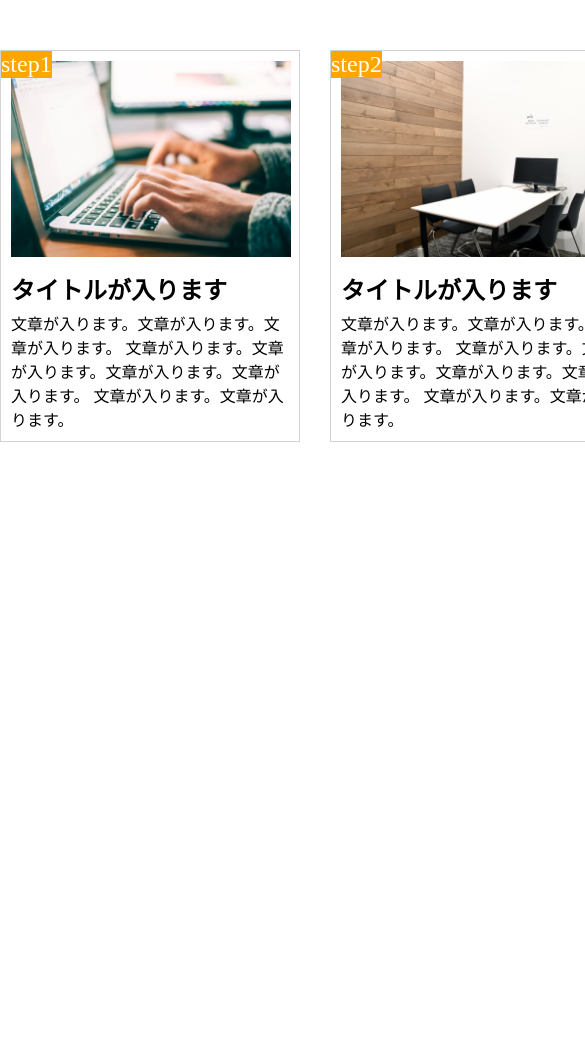
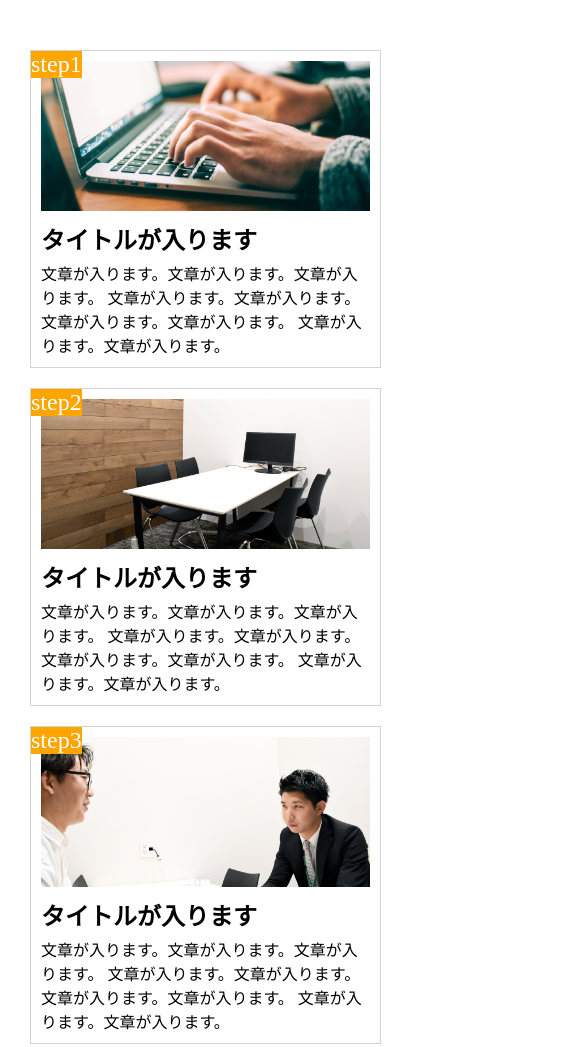
Before and after one commit to KUGA16/HTML-CSS, a plain HTML site: page 9章演習問題/9.html in a window 390 px wide. Shown: the top 1047 px of the page, 585 px wide, since content can reach past the window. Before the commit the page ends 844 px from the top, so only its background shows below. Drawn offline with Linux system fonts and the light colour scheme.

Commit message:
[Start] 1-10 task

```diff
--- a/9章演習問題/9.css
+++ b/9章演習問題/9.css
@@ -21,10 +21,6 @@
 	float: left;
 	position: relative;
 }
-.item:nth-child(3) {
-	margin-right: 0;
-}
-
 .step {
 	color: white;
 	font-weight: normal;
@@ -36,6 +32,19 @@
 }
 .image {
 	width: 280px;
+	background-image: url(img/flow01.png);
+	background-size: cover;
+	background-position: bottom;
+}
+.image2 {
+	width: 280px;
+	background-image: url(img/flow02.png);
+	background-size: cover;
+	background-position: bottom;
+}
+.image3 {
+	width: 280px;
+	background-image: url(img/flow03.png);
 	background-size: cover;
 	background-position: bottom;
 }
@@ -46,3 +55,40 @@
 .text-deta {
 	float: left;
 }
+.item:nth-child(3) {
+	margin-right: 0;
+}
+
+
+@media screen and (max-width: 768px) {
+	.box {
+		width: 100%;
+	}
+	.item {
+		float: none;
+    	margin-left: 30px;
+    	width: 90%;
+	}
+	.image {
+		width: 100%;
+    	height: 150px;
+    	background-size: cover;
+    	background-position: bottom;
+	}
+	.image2 {
+		width: 100%;
+    	height: 150px;
+    	background-size: cover;
+    	background-position: bottom;
+	}
+	.image3 {
+		width: 100%;
+    	height: 150px;
+    	background-size: cover;
+    	background-position: center;
+	}
+	.item:nth-child(1),
+	.item:nth-child(2) {
+		margin-bottom: 20px;
+	}
+}
--- a/9章演習問題/9.html
+++ b/9章演習問題/9.html
@@ -2,6 +2,7 @@
 <html>
 <head>
 	<meta charset="utf-8">
+	<meta name="viewport" content="width=device-width,initial-scale=1.0">
 	<link rel="stylesheet" href="9.css">
 	<title>9章演習</title>
 </head>
@@ -9,8 +10,8 @@
 <body>
 	<div class="box">
 		<section class="item">
+			<div class="image"></div>
 			<h1 class="step">step1</h1>
-			<img class="image" src="img/flow01.png">
 			<h2 class="text">タイトルが入ります</h2>
 			<p class="text-date">文章が入ります。文章が入ります。文章が入ります。
 				文章が入ります。文章が入ります。文章が入ります。文章が入ります。
@@ -18,7 +19,7 @@
 		</section>
 		<section class="item">
 			<h1 class="step">step2</h1>
-			<img class="image" src="img/flow02.png">
+			<div class="image2"></div>
 			<h2 class="text">タイトルが入ります</h2>
 			<p class="text-date">文章が入ります。文章が入ります。文章が入ります。
 				文章が入ります。文章が入ります。文章が入ります。文章が入ります。
@@ -26,9 +27,9 @@
 		</section>
 		<section class="item">
 			<h1 class="step">step3</h1>
-			<img class="image" src="img/flow03.png">
+			<div class="image3"></div>
 			<h2 class="text">タイトルが入ります</h2>
-			<p class="text-deta">文章が入ります。文章が入ります。文章が入ります。
+			<p class="text-date">文章が入ります。文章が入ります。文章が入ります。
 				文章が入ります。文章が入ります。文章が入ります。文章が入ります。
 			文章が入ります。文章が入ります。</p>
 		</section>
```
